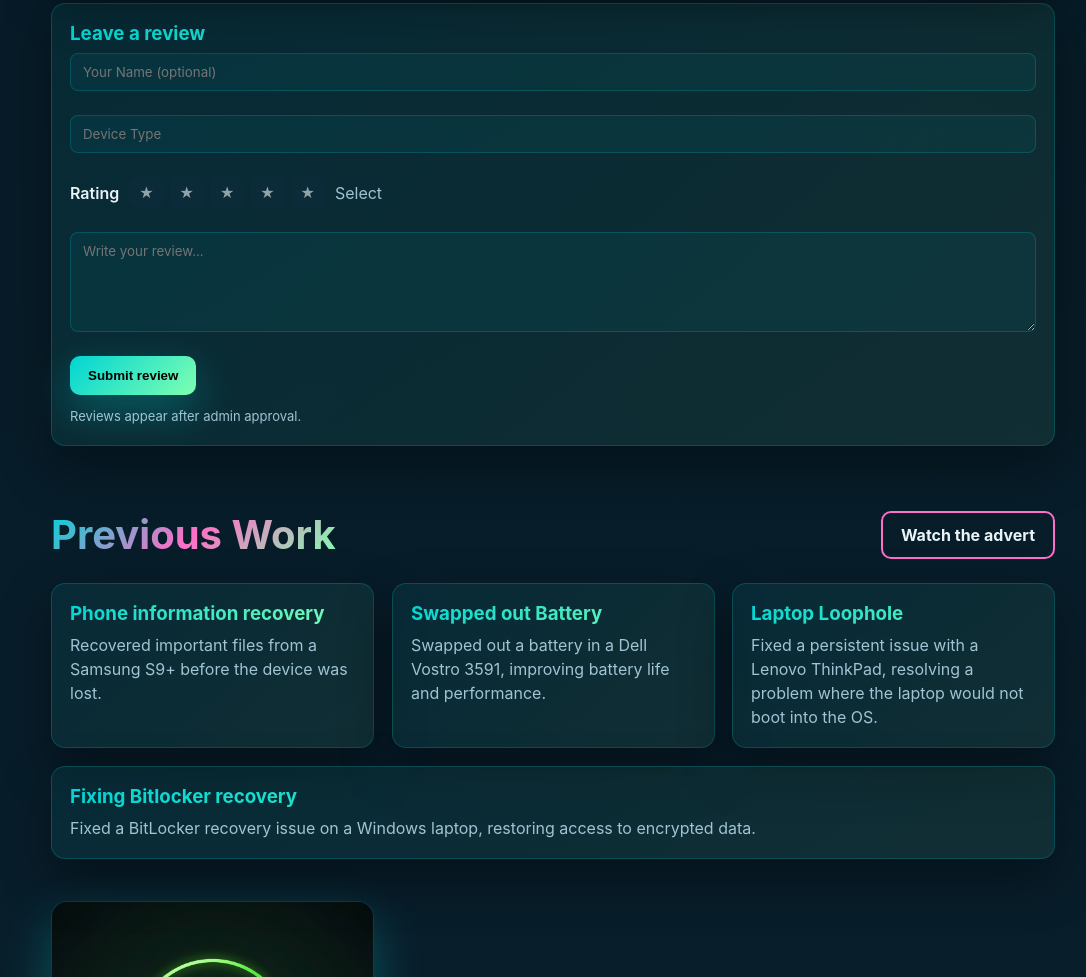
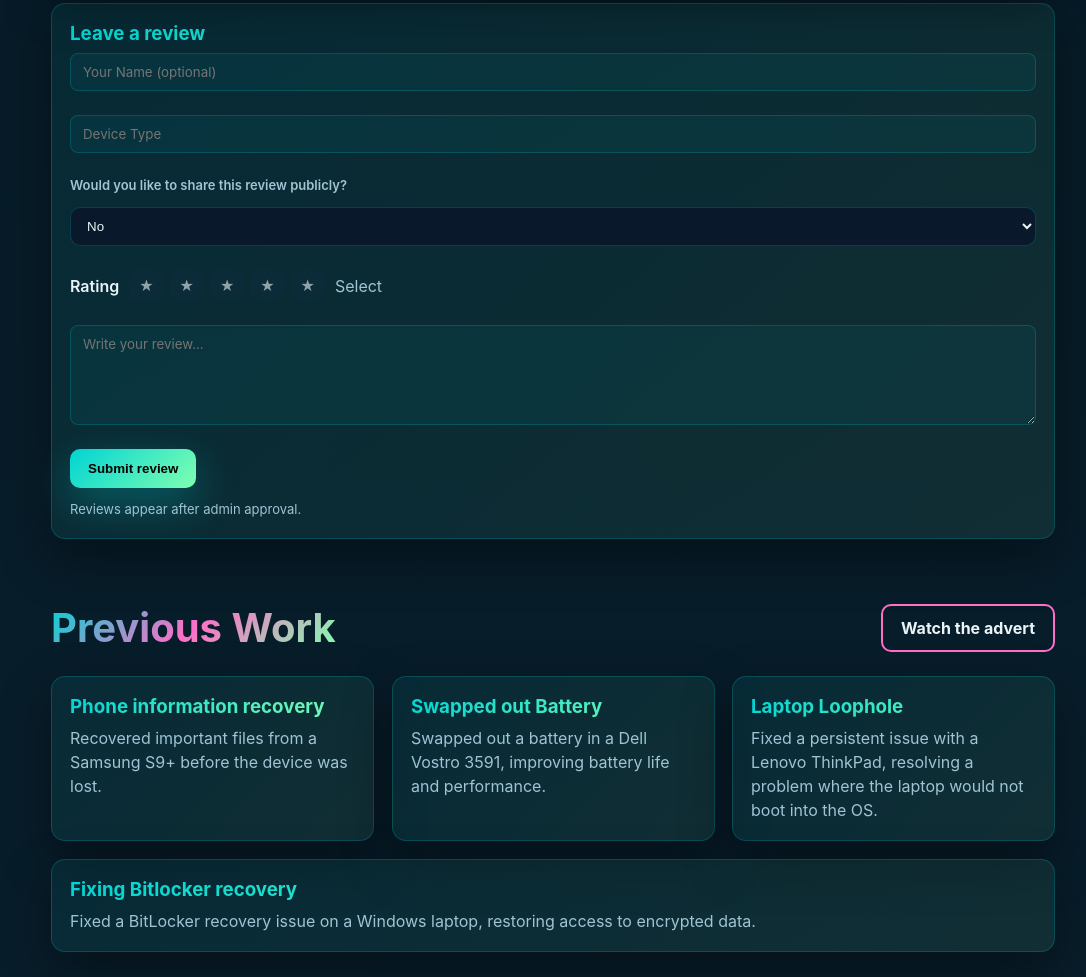
Before and after one commit to TOLZofficial/zeestechrepairs, a plain HTML site: page public/index.html in a window 1280 px wide. Shown: the part 1182-2159 px from the top of the page, without its empty margins (87-1173 px from the left). Drawn offline with nearby package versions, Linux system fonts and the light colour scheme; no server answers; grey boxes are pictures that could not be loaded.

Commit message:
Add review share permission

```diff
--- a/public/index.html
+++ b/public/index.html
@@ -388,6 +388,15 @@
       transform: translateY(-1px);
     }
 
+    #reviewShare {
+      width: 100%;
+      padding: 10px 12px;
+      border-radius: 10px;
+      border: 1px solid rgba(0, 212, 212, 0.2);
+      background: rgba(12, 24, 44, 0.9);
+      color: var(--text);
+    }
+
     .contact .extra-box {
       background: rgba(15, 45, 61, 0.8);
       border: 1px solid rgba(0, 212, 212, 0.25);
@@ -615,6 +624,13 @@
           </div>
           <div class="form-group">
             <input type="text" id="reviewDevice" name="review_device" placeholder="Device Type" required />
+          </div>
+          <div class="form-group">
+            <label for="reviewShare" style="font-size: 13px; font-weight: 600; color: var(--muted);">Would you like to share this review publicly?</label>
+            <select id="reviewShare" name="review_share" required style="margin-top: 6px;">
+              <option value="Yes">Yes</option>
+              <option value="No" selected>No</option>
+            </select>
           </div>
           <div class="form-group">
             <div style="display: flex; align-items: center; gap: 10px;">
@@ -998,6 +1014,7 @@
         const device = document.getElementById('reviewDevice').value.trim();
         const rating = Number(reviewRating.value);
         const text = document.getElementById('reviewText').value.trim();
+        const sharePermission = document.getElementById('reviewShare').value;
 
         if (!rating) {
           alert('Please choose a star rating.');
@@ -1009,6 +1026,7 @@
           device,
           rating,
           text,
+          share_permission: sharePermission,
           status: 'Pending'
         }]);
 
@@ -1025,6 +1043,7 @@
               device,
               rating,
               text,
+              share_permission: sharePermission,
               to_email: 'contact@zeestechrepairs.com'
             });
           } catch (emailError) {
```
Also changed, not shown: public/admin.html (+1 -0 lines), public/admin/index.html (+1 -0 lines).
